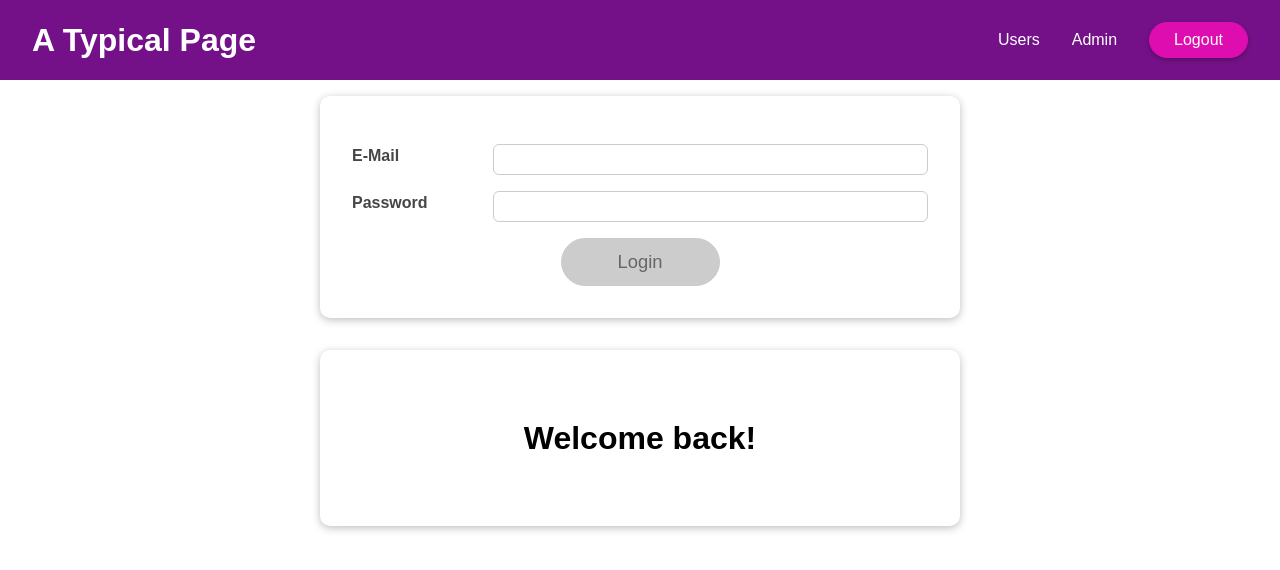
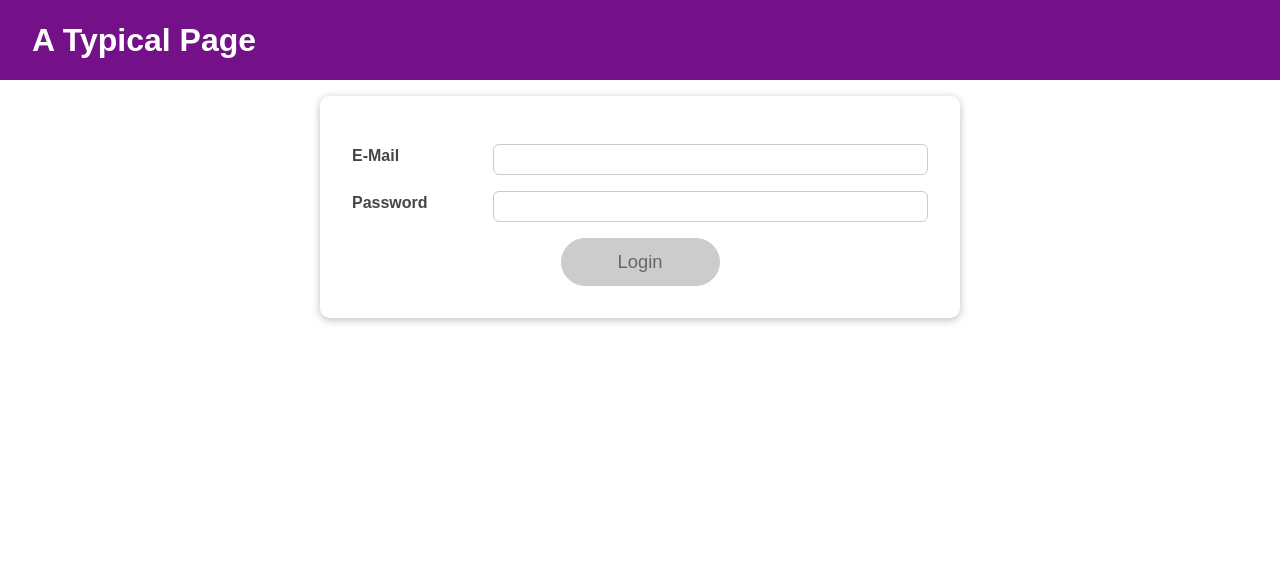
Before and after one commit to Plyavinskiy/user-authentication, a React (Create React App) app: page / in a window 1280 px wide. Shown: the top 570 px of the page. Built offline with nearby package versions, Linux system fonts and the light colour scheme.

Commit message:
feat: implement user authentication management logic

```diff
--- a/src/App.js
+++ b/src/App.js
@@ -1,17 +1,31 @@
+import { useState } from "react";
+
 import MainHeader from "./components/MainHeader/MainHeader";
 import Login from "./components/Login/Login";
 import Home from "./components/Home/Home";
 
-const App = () => {
+function App() {
+  const [isLoggedIn, setIsLoggedIn] = useState(false);
+
+  const loginHandler = (email, password) => {
+    // We should of course check email and password
+    // But it's just a dummy demo anyways
+    setIsLoggedIn(true);
+  };
+
+  const logoutHandler = () => {
+    setIsLoggedIn(false);
+  };
+
   return (
     <>
-      <MainHeader />
+      <MainHeader isAuthenticated={isLoggedIn} onLogout={logoutHandler} />
       <main>
-        <Login />
-        <Home />
+        {!isLoggedIn && <Login onLogin={loginHandler} />}
+        {isLoggedIn && <Home onLogout={logoutHandler} />}
       </main>
     </>
   );
-};
+}
 
 export default App;
--- a/src/components/Login/Login.js
+++ b/src/components/Login/Login.js
@@ -4,7 +4,7 @@ import Card from "../UI/Card/Card";
 import Button from "../UI/Button/Button";
 import classes from "./Login.module.css";
 
-const Login = () => {
+const Login = (props) => {
   const [enteredEmail, setEnteredEmail] = useState("");
   const [emailIsValid, setEmailIsValid] = useState();
   const [enteredPassword, setEnteredPassword] = useState("");
@@ -37,6 +37,7 @@ const Login = () => {
 
   const submitHandler = (event) => {
     event.preventDefault();
+    props.onLogin(enteredEmail, enteredPassword);
   };
 
   return (
--- a/src/components/MainHeader/MainHeader.js
+++ b/src/components/MainHeader/MainHeader.js
@@ -1,11 +1,14 @@
 import Navigation from "./Navigation";
 import classes from "./MainHeader.module.css";
 
-const MainHeader = () => {
+const MainHeader = (props) => {
   return (
     <header className={classes["main-header"]}>
       <h1>A Typical Page</h1>
-      <Navigation />
+      <Navigation
+        isLoggedIn={props.isAuthenticated}
+        onLogout={props.onLogout}
+      />
     </header>
   );
 };
--- a/src/components/MainHeader/Navigation.js
+++ b/src/components/MainHeader/Navigation.js
@@ -1,18 +1,24 @@
 import classes from "./Navigation.module.css";
 
-const Navigation = () => {
+const Navigation = (props) => {
   return (
     <nav className={classes.nav}>
       <ul>
+        {props.isLoggedIn && (
           <li>
             <a href="/">Users</a>
           </li>
+        )}
+        {props.isLoggedIn && (
           <li>
             <a href="/">Admin</a>
           </li>
+        )}
+        {props.isLoggedIn && (
           <li>
-          <button>Logout</button>
+            <button onClick={props.onLogout}>Logout</button>
           </li>
+        )}
       </ul>
     </nav>
   );
```
Lines whose indentation alone changed are shown as unchanged.
